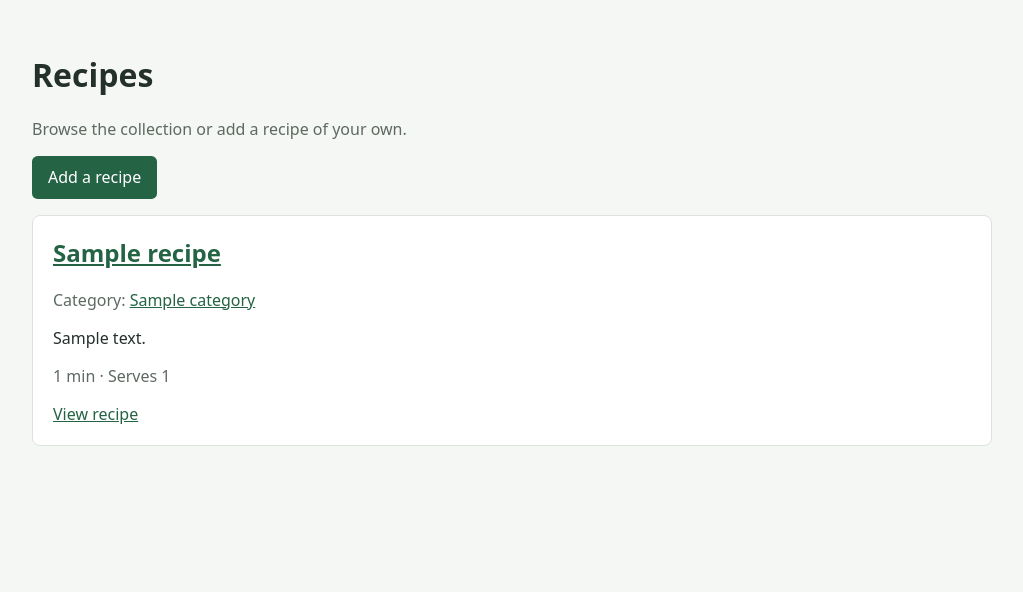
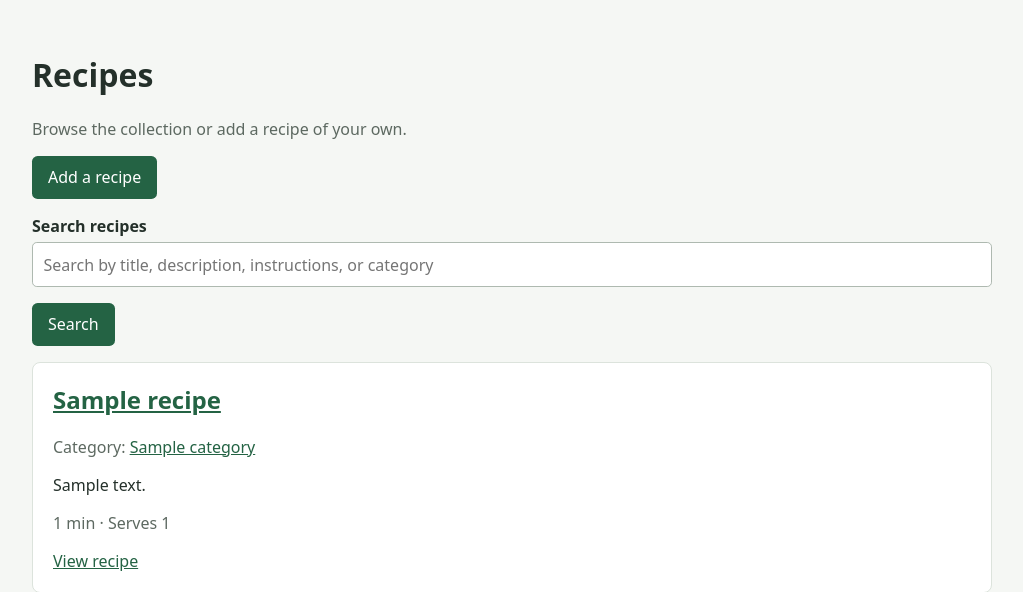
Before and after one commit to aleksus/recipe_book, a Django app: page /recipes/ in a window 1280 px wide. Shown: the part 86-678 px from the top of the page, without its empty margins (128-1151 px from the left). Run offline with Django 5.2, Linux system fonts and the light colour scheme; tables that the repository leaves empty hold one stand-in row (values such as "Sample post").

Commit message:
Add search to categories, ingredients, and recipes

```diff
--- a/recipes/views.py
+++ b/recipes/views.py
@@ -1,4 +1,5 @@
 from django.contrib.auth.mixins import LoginRequiredMixin
+from django.db.models import Q
 from django.db import transaction
 from django.core.paginator import Paginator
 from django.forms import inlineformset_factory
@@ -24,6 +25,23 @@ class RecipeListView(ListView):
     context_object_name = "recipes"
     paginate_by = 12
     ordering = ["-created_at"]
+
+    def get_queryset(self):
+        queryset = super().get_queryset().select_related("category")
+        query = self.request.GET.get("q", "").strip()
+        if query:
+            queryset = queryset.filter(
+                Q(title__icontains=query)
+                | Q(description__icontains=query)
+                | Q(instructions__icontains=query)
+                | Q(category__name__icontains=query)
+            )
+        return queryset
+
+    def get_context_data(self, **kwargs):
+        context = super().get_context_data(**kwargs)
+        context["search_query"] = self.request.GET.get("q", "").strip()
+        return context
 
 class RecipeDetailView(DetailView):
     model = Recipe
@@ -101,6 +119,20 @@ class IngredientListView(ListView):
     paginate_by = 20
     ordering = ["name"]
 
+    def get_queryset(self):
+        queryset = super().get_queryset()
+        query = self.request.GET.get("q", "").strip()
+        if query:
+            queryset = queryset.filter(
+                Q(name__icontains=query) | Q(unit__icontains=query)
+            )
+        return queryset
+
+    def get_context_data(self, **kwargs):
+        context = super().get_context_data(**kwargs)
+        context["search_query"] = self.request.GET.get("q", "").strip()
+        return context
+
 
 class IngredientDetailView(DetailView):
     model = Ingredient
@@ -136,6 +168,18 @@ class CategoryListView(ListView):
     paginate_by = 20
     ordering = ["name"]
 
+    def get_queryset(self):
+        queryset = super().get_queryset()
+        query = self.request.GET.get("q", "").strip()
+        if query:
+            queryset = queryset.filter(name__icontains=query)
+        return queryset
+
+    def get_context_data(self, **kwargs):
+        context = super().get_context_data(**kwargs)
+        context["search_query"] = self.request.GET.get("q", "").strip()
+        return context
+
 
 class CategoryDetailView(DetailView):
     model = Category
--- a/templates/recipes/recipe_list.html
+++ b/templates/recipes/recipe_list.html
@@ -6,6 +6,17 @@
     <h1>Recipes</h1>
     <p class="muted">Browse the collection or add a recipe of your own.</p>
     <p><a class="button" href="{% url 'recipe-create' %}">Add a recipe</a></p>
+
+    <form method="get" role="search">
+        <div class="field">
+            <label for="recipe-search">Search recipes</label>
+            <input id="recipe-search" type="search" name="q" value="{{ search_query }}" placeholder="Search by title, description, instructions, or category">
+        </div>
+        <div class="actions">
+            <button class="button" type="submit">Search</button>
+            {% if search_query %}<a class="button secondary" href="{% url 'recipe-list' %}">Clear search</a>{% endif %}
+        </div>
+    </form>
 
     {% if recipes %}
         <ul class="recipe-list">
@@ -23,26 +34,31 @@
         {% if is_paginated %}
             <nav class="pagination" aria-label="Recipe pages">
                 {% if page_obj.has_previous %}
-                    <a href="?page=1" aria-label="First page">First</a>
-                    <a href="?page={{ page_obj.previous_page_number }}" aria-label="Previous page">Previous</a>
+                    <a href="?q={{ search_query|urlencode }}&page=1" aria-label="First page">First</a>
+                    <a href="?q={{ search_query|urlencode }}&page={{ page_obj.previous_page_number }}" aria-label="Previous page">Previous</a>
                 {% endif %}
                 {% for page_number in page_obj.paginator.page_range %}
                     {% if page_number == page_obj.number %}
                         <span aria-current="page" aria-label="Page {{ page_number }}">{{ page_number }}</span>
                     {% else %}
-                        <a href="?page={{ page_number }}" aria-label="Page {{ page_number }}">{{ page_number }}</a>
+                        <a href="?q={{ search_query|urlencode }}&page={{ page_number }}" aria-label="Page {{ page_number }}">{{ page_number }}</a>
                     {% endif %}
                 {% endfor %}
                 {% if page_obj.has_next %}
-                    <a href="?page={{ page_obj.next_page_number }}" aria-label="Next page">Next</a>
-                    <a href="?page={{ page_obj.paginator.num_pages }}" aria-label="Last page">Last</a>
+                    <a href="?q={{ search_query|urlencode }}&page={{ page_obj.next_page_number }}" aria-label="Next page">Next</a>
+                    <a href="?q={{ search_query|urlencode }}&page={{ page_obj.paginator.num_pages }}" aria-label="Last page">Last</a>
                 {% endif %}
             </nav>
         {% endif %}
     {% else %}
         <section class="panel">
-            <h2>No recipes yet</h2>
-            <p>Start the collection by adding the first recipe.</p>
+            {% if search_query %}
+                <h2>No recipes found</h2>
+                <p>There are no recipes matching “{{ search_query }}”. Try another search.</p>
+            {% else %}
+                <h2>No recipes yet</h2>
+                <p>Start the collection by adding the first recipe.</p>
+            {% endif %}
         </section>
     {% endif %}
 {% endblock %}
```
Also changed, not shown: templates/recipes/category_list.html (+23 -7 lines), templates/recipes/ingredient_list.html (+23 -7 lines).
